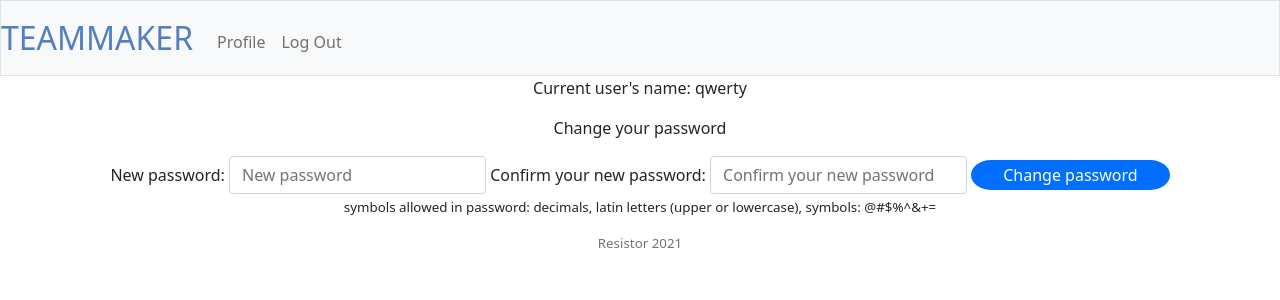
After one commit to Resistor-git/teammaker, a Flask app: page /profile in a window 1280 px wide. The commit adds this page. Shown: the top 300 px of the page. Run offline with Flask 2, Linux system fonts and the light colour scheme; a user stored in the database is signed in; data comes from the database, SQL or seed files in the repository.

Commit message:
added ability to change password in profile

```diff
--- a/app.py
+++ b/app.py
@@ -362,3 +362,52 @@ def lobbies_users():
     # when should I con.close() ??? "with ... as ..." only commits the cursor, db should still be closed manually
     con.close()
     return jsonify(lobbies_users = lobbies_users, empty_lobbies = empty_lobbies)
+
+
+@app.route("/profile", methods=["GET"])
+@login_required
+def profile():
+    """Shows profile page"""
+    if request.method == "GET":
+        # create "connection" object that represents db; https://docs.python.org/3/library/sqlite3.html
+        con = sqlite3.connect('teammaker.db')
+        # create "cursor" object
+        cur = con.cursor()
+
+        # session is kinda like a dictionary... can't find exact info in docs right now, anyways, it stores user_id when user is logged in
+        user_id = session["user_id"]
+        # cur.execute(...) returns a list of tuples [('username',]; so [0][0] is user's username from database table "users"
+        username = cur.execute("SELECT username FROM users WHERE id = :id", {"id" : user_id}).fetchall()[0][0]
+
+        con.close()
+        return render_template("profile.html", username = username)
+
+
+@app.route("/change_password", methods=["POST"])
+@login_required
+def change_password():
+    """Changes password"""
+    # 1 check that new_password has necessary length and symbols
+    # 2 check that new_password and confirmation are same
+    # 3 check that old password is correct - don't know how to do this, cashes are obviously different, thanks to salt
+    # 4 change password
+
+    con = sqlite3.connect('teammaker.db')
+    cur = con.cursor()
+
+    new_password = request.form.get("new_password")
+    confirmation = request.form.get("confirmation")
+
+    # check new_password with regex: only allowed symbols, at least 4 of them, maximum 20 symbols
+    if not re.fullmatch(r'[A-Za-z0-9@#$%^&+=]{4,20}', new_password):
+        return ("Password must have 4-20 symbols, allowed symbols: decimals, latin letters (upper or lowercase), @#$%^&+=")
+    else:
+        if new_password != confirmation:
+            return ("New password and confirmation do not match. Please try again.")
+        else:
+            new_hash = generate_password_hash(new_password, method='pbkdf2:sha256', salt_length=16)
+            cur.execute("UPDATE users SET password_hash = :password_hash WHERE id = :id", {"password_hash" : new_hash, "id" : session["user_id"]})
+            con.commit()
+            con.close()
+            flash("Password has been changed succesfully")
+            return redirect("/profile")
--- a/static/styles.css
+++ b/static/styles.css
@@ -123,6 +123,8 @@ button {
     font-size: large;
 }
 
+/* logos */
+
 #Overwatch::after{
     content: "\A" url("/static/logos/32px_overwatch_logo.png");
     /* height: 32px;
@@ -155,3 +157,6 @@ p[id^=Hunt]::after{
     content: "\A" url("/static/logos/32px_hunt_logo_new.png");
     white-space: pre;
 }
+
+/* flexbox container for password change in profile */
+/* TODO */
--- /dev/null
+++ b/templates/profile.html
@@ -0,0 +1,22 @@
+{% extends "layout.html" %}
+
+{% block title %}
+    Profile
+{% endblock title %}
+
+{% block main%}
+    <p>Current user's name: {{ username }}</p>
+    <div id="password_change">
+        <p>Change your password</p>
+        <form action="/change_password" method="POST">
+            <label for="new_password">New password:</label>
+            <input autocomplete="off" class="form-control" name="new_password" placeholder="New password" type="password">
+            <label for="confirmation">Confirm your new password:</label>
+            <input autocomplete="off" class="form-control" name="confirmation" placeholder="Confirm your new password" type="password">
+            <button class="buttons_profile" type="submit">Change password</button>
+        </form>
+        <p>
+            <span class="small">symbols allowed in password: decimals, latin letters (upper or lowercase), symbols: @#$%^&+=</span>
+        </p>
+    </div>
+{% endblock main %}
```
Also changed, not shown: static/logos/240px_overwatch_logo.png (added), static/logos/32px_cs_logo.png (added), static/logos/32px_hots_logo.png (added), static/logos/32px_hunt_logo_new.png (added), static/logos/32px_ns2_logo.png (added), static/logos/32px_overwatch_logo.png (added), static/logos/32px_sc2_logo.png (added), static/logos/64px_overwatch_logo.png (added), static/logos/64px_sc2_logo.png (added), static/logos/cs_logo.png (added), static/logos/hots_logo.png (added), static/logos/hunt_logo_new.jpg (added), static/logos/ns2_logo.png (added), static/logos/sc2_logo.png (added).
